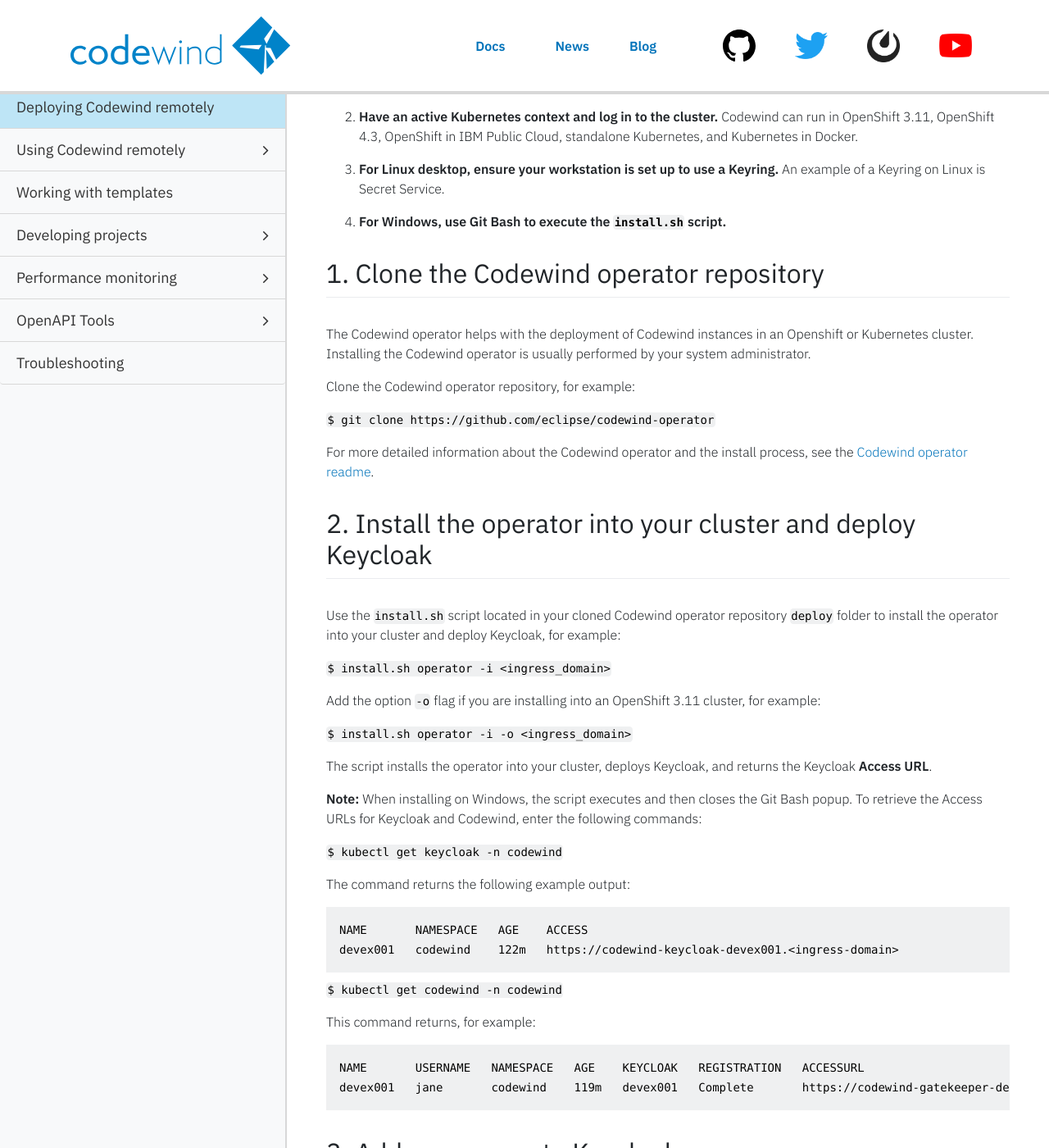
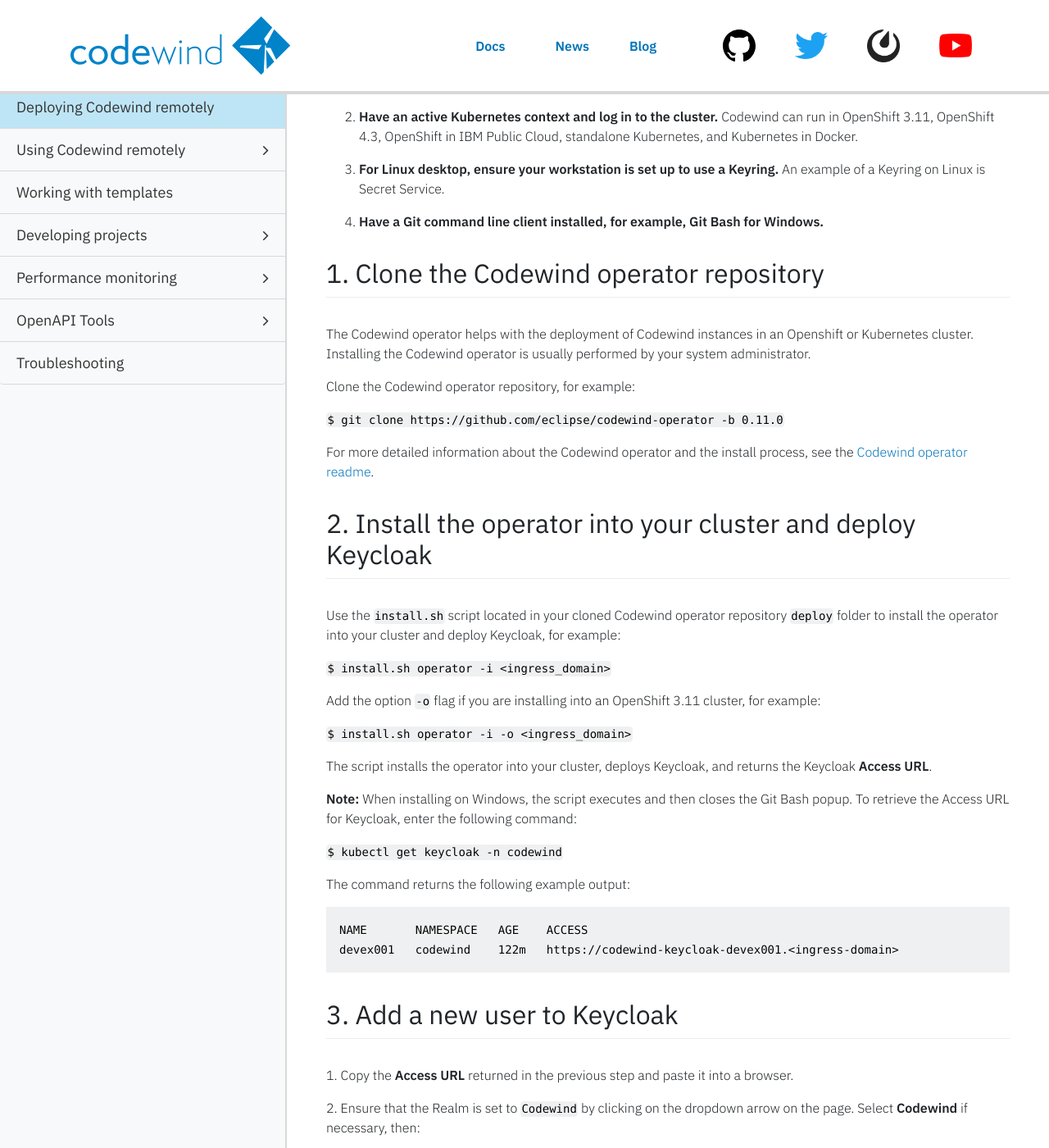
Before and after one commit to eclipse-archived/codewind-docs, a Jekyll site: the page built from docs/_documentations/remote-deploying-codewind.md, in a window 1280 px wide and 1400 px high, scrolled down 808 px. Shown: the whole window at 82% size. Built offline with Jekyll 4.4.1, drawn with Linux system fonts in a browser that asks for light colours; nearby versions of some CDN libraries; comment, search, counter and statistics services are not loaded; some of the changed text lies outside the part shown.

Commit message:
Additional review comments
Signed-off-by: micgibso <MICGIBSO@uk.ibm.com>

````diff
--- a/docs/_documentations/remote-deploying-codewind.md
+++ b/docs/_documentations/remote-deploying-codewind.md
@@ -35,7 +35,7 @@ Before deploying Codewind to the cloud, you must:
 
 3. **For Linux desktop, ensure your workstation is set up to use a Keyring.** An example of a Keyring on Linux is Secret Service.
 
-4. **For Windows, use Git Bash to execute the `install.sh` script.**
+4. **Have a Git command line client installed, for example, Git Bash for Windows.**
 
 ## 1. Clone the Codewind operator repository
 
@@ -43,7 +43,7 @@ The Codewind operator helps with the deployment of Codewind instances in an Open
 
 Clone the Codewind operator repository, for example:
 
-`$ git clone https://github.com/eclipse/codewind-operator`
+`$ git clone https://github.com/eclipse/codewind-operator -b 0.11.0`
 
 For more detailed information about the Codewind operator and the install process, see the [Codewind operator readme](https://github.com/eclipse/codewind-operator/blob/master/README.md).
 
@@ -59,7 +59,7 @@ Add the option `-o` flag if you are installing into an OpenShift 3.11 cluster, f
 
 The script installs the operator into your cluster, deploys Keycloak, and returns the Keycloak **Access URL**.
 
-**Note:** When installing on Windows, the script executes and then closes the Git Bash popup. To retrieve the Access URLs for Keycloak and Codewind, enter the following commands:
+**Note:** When installing on Windows, the script executes and then closes the Git Bash popup. To retrieve the Access URL for Keycloak, enter the following command:
 
 `$ kubectl get keycloak -n codewind`
 
@@ -68,15 +68,6 @@ The command returns the following example output:
 ```
 NAME       NAMESPACE   AGE    ACCESS
 devex001   codewind    122m   https://codewind-keycloak-devex001.<ingress-domain>
-```
-
-`$ kubectl get codewind -n codewind`
-
-This command returns, for example:
-
-```
-NAME       USERNAME   NAMESPACE   AGE    KEYCLOAK   REGISTRATION   ACCESSURL
-devex001   jane       codewind    119m   devex001   Complete       https://codewind-gatekeeper-devex001.<ingress-domain>
 ```
 
 ## 3. Add a new user to Keycloak
@@ -110,6 +101,17 @@ Where:
 
 Your Codewind instance is deployed. Access it by copying and pasting the **Access URL** returned by the script into a browser.
 
+**Note:** When installing on Windows, the script executes and then closes the Git Bash popup. To retrieve the Access URLs for Codewind, enter the following command:
+
+`$ kubectl get codewind -n codewind`
+
+This command returns, for example:
+
+```
+NAME       USERNAME   NAMESPACE   AGE    KEYCLOAK   REGISTRATION   ACCESSURL
+devex001   jane       codewind    119m   devex001   Complete       https://codewind-gatekeeper-devex001.<ingress-domain>
+```
+
 ## 5. Removing a Codewind instance
 
 To remove a Codewind instance, see [Removing a Codewind instance](https://github.com/eclipse/codewind-operator/blob/master/README.md#removing-a-codewind-instance) in the codewind-operator readme.
````
